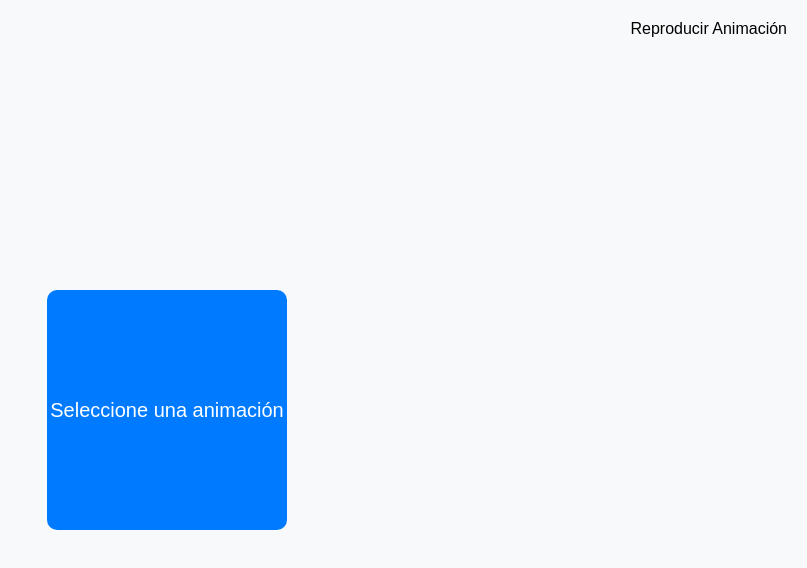
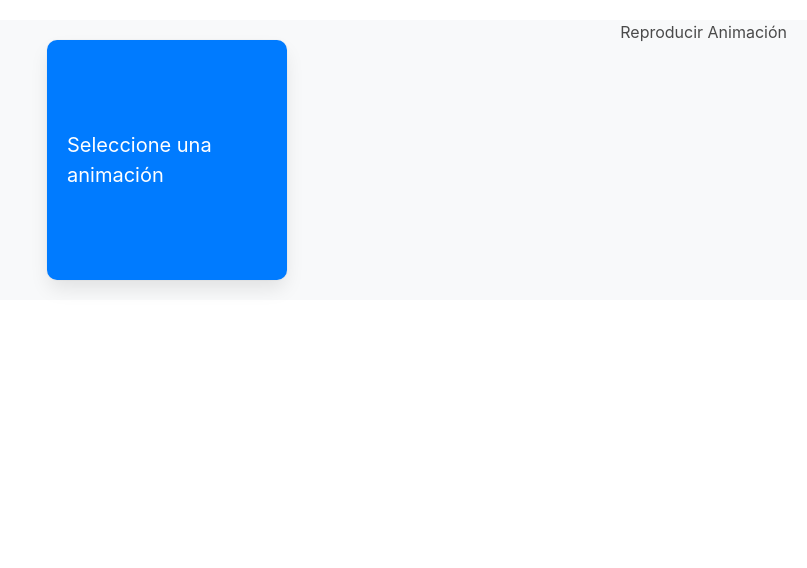
Before and after one commit to Sstudios-Dev/Sstudiosdev-lib-css, a plain HTML site: page website/index.html in a window 1280 px wide. Shown: the whole page, without its empty margins (473-1280 px from the left). Drawn offline with nearby package versions, Linux system fonts and the light colour scheme.

Commit message:
🟢 Update index.html

```diff
--- a/website/index.html
+++ b/website/index.html
@@ -1,29 +1,23 @@
 <!DOCTYPE html>
 <html lang="en">
+
 <head>
   <meta charset="UTF-8">
   <meta name="viewport" content="width=device-width, initial-scale=1.0">
   <title>Sstudiosdev-animation-lib</title>
-  <link rel="stylesheet" href="/css/animations-modern.main.css">
-
+  <link rel="stylesheet" href="https://cdn.jsdelivr.net/npm/bulma@0.9.3/css/bulma.min.css">
+  <link rel="stylesheet" href="/css/sstudios-lib.main.css">
   <style>
     body {
-      font-family: Arial, sans-serif;
-      margin: 0;
-      padding: 0;
-      display: flex;
-      justify-content: center;
-      align-items: center;
-      height: 100vh;
       background-color: #f8f9fa;
     }
 
     .container {
       display: flex;
-      flex-wrap: wrap;
       justify-content: center;
       align-items: center;
-      gap: 40px;
+      flex-wrap: wrap;
+      padding: 10px;
       margin-top: 20px;
     }
 
@@ -37,13 +31,7 @@
       align-items: center;
       font-size: 20px;
       border-radius: 10px;
-      animation-duration: 1s;
-      transition: animation-duration 0.5s;
-      animation-play-state: paused;
-    }
-
-    .box.active {
-      animation-play-state: running;
+      margin: 10px;
     }
 
     .play-menu {
@@ -72,8 +60,8 @@
     }
   </style>
 </head>
+
 <body>
-
   <div class="play-menu menu">
     Reproducir Animación
     <div class="submenu">
@@ -108,18 +96,7 @@
     <div class="box">Seleccione una animación</div>
   </div>
 
-<script>
-  const animationTriggers = document.querySelectorAll('.animation-trigger');
-  const box = document.querySelector('.box');
+  <script src="/website/script.js"></script>
+</body>
 
-  animationTriggers.forEach(trigger => {
-    trigger.addEventListener('click', () => {
-      const animation = trigger.getAttribute('data-animation');
-      box.classList = 'box ' + animation + ' active';
-      box.textContent = animation + ' Animation';
-    });
-  });
-</script>
-
-</body>
 </html>
```
Lines whose indentation alone changed are shown as unchanged.
